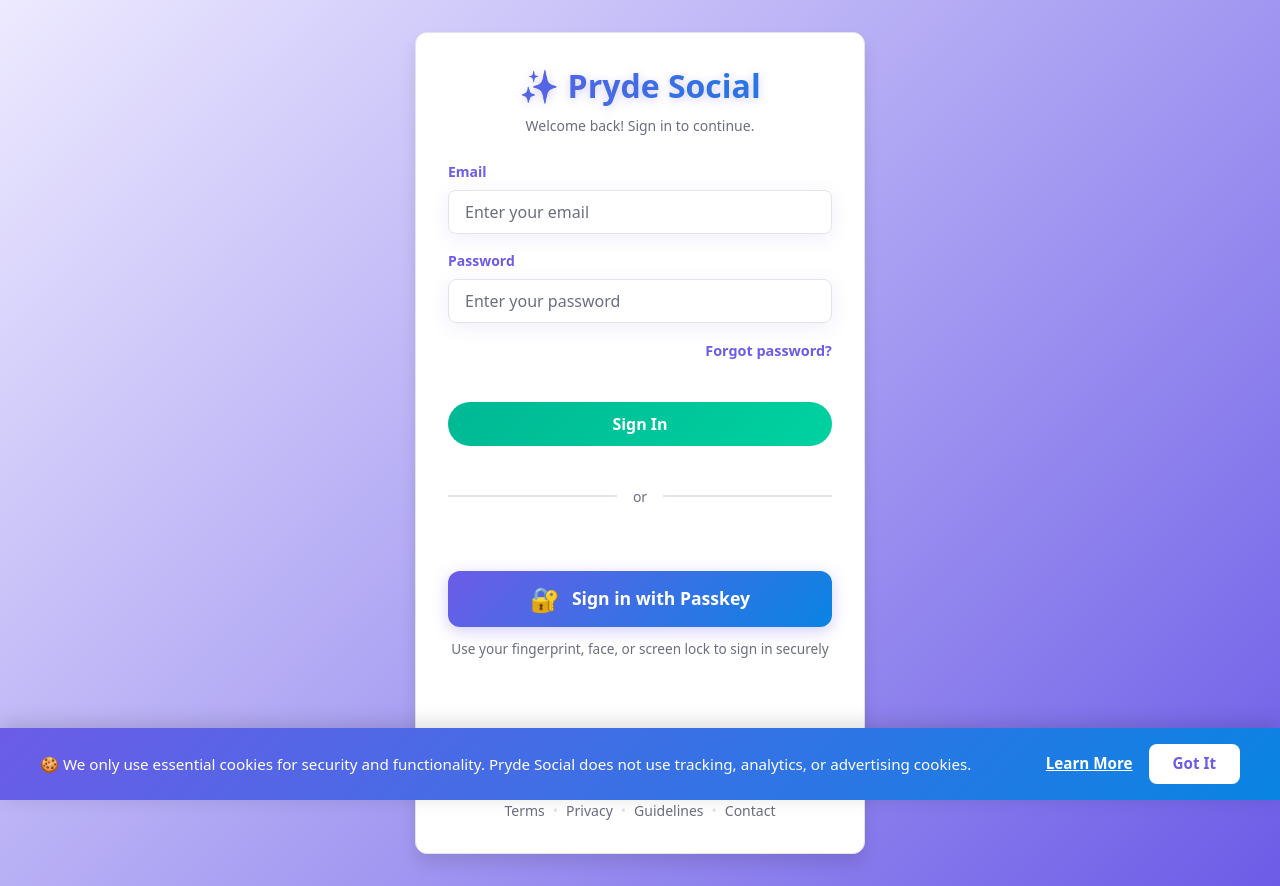
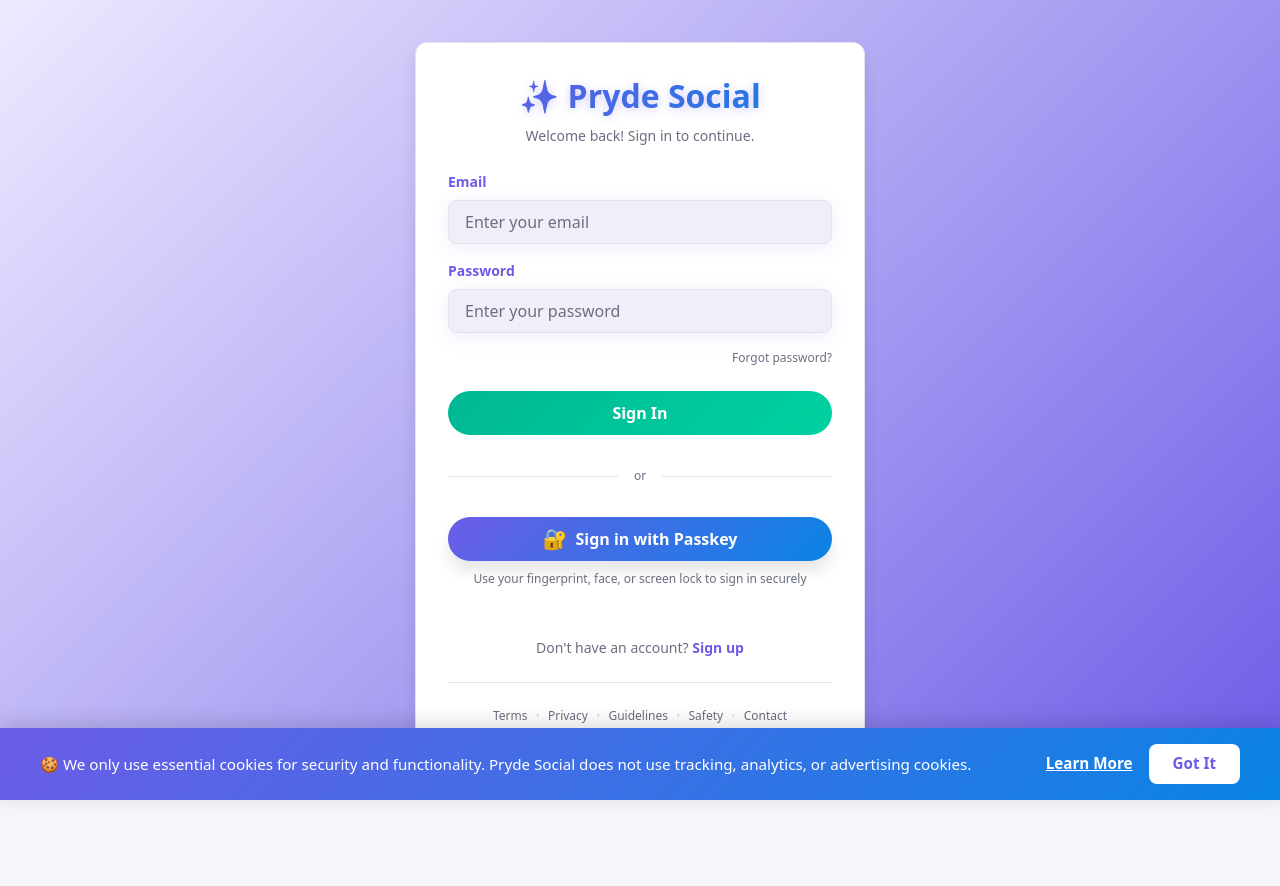
Before and after one commit to Amatex1/pryde-backend, a React (Vite) app: page /login in a window 1280 px wide. After the commit the page ends 800 px from the top, so only its background shows below. Built offline with nearby package versions, Linux system fonts and the light colour scheme.

Commit message:
modified:   src/components/PasskeyLogin.css modified:   src/pages/Auth.css modified:   src/pages/Login.jsx

```diff
--- a/src/components/PasskeyLogin.css
+++ b/src/components/PasskeyLogin.css
@@ -1,28 +1,29 @@
 .passkey-login {
-  margin: 1.5rem 0;
+  margin: 0;
 }
 
 .btn-passkey {
   width: 100%;
-  padding: 1rem;
+  padding: var(--button-padding-y) var(--button-padding-x);
+  min-height: var(--button-height-mobile);
   background: linear-gradient(135deg, var(--pryde-purple) 0%, var(--electric-blue) 100%);
   border: none;
-  border-radius: 0.75rem;
+  border-radius: var(--button-radius-pill);
   color: white;
-  font-size: 1.1rem;
+  font-size: var(--font-size-base);
   font-weight: 600;
   cursor: pointer;
-  transition: all 0.3s ease;
+  transition: all 0.15s ease;
   display: flex;
   align-items: center;
   justify-content: center;
-  gap: 0.75rem;
-  box-shadow: 0 0.25rem 1rem rgba(108, 92, 231, 0.3);
+  gap: var(--space-sm);
+  box-shadow: var(--shadow-lg);
 }
 
 .btn-passkey:hover:not(:disabled) {
-  transform: translateY(-2px);
-  box-shadow: 0 0.5rem 1.5rem rgba(108, 92, 231, 0.4);
+  transform: translateY(-1px);
+  box-shadow: var(--shadow-lg);
 }
 
 .btn-passkey:active:not(:disabled) {
@@ -32,31 +33,32 @@
 .btn-passkey:disabled {
   opacity: 0.6;
   cursor: not-allowed;
+  transform: none;
 }
 
 .passkey-icon {
-  font-size: 1.5rem;
+  font-size: var(--font-size-xl);
 }
 
 .passkey-help {
   text-align: center;
-  margin-top: 0.75rem;
+  margin-top: var(--space-sm);
 }
 
 .passkey-help p {
   color: var(--text-muted);
-  font-size: 0.85rem;
-  line-height: 1.4;
+  font-size: var(--font-size-xs); /* Reduced to xs for informational hierarchy */
+  line-height: var(--line-height-relaxed); /* Increased for better readability */
 }
 
 .error-message {
-  background: rgba(255, 107, 107, 0.1);
-  border: 2px solid #ff6b6b;
-  border-radius: 0.5rem;
-  padding: 0.75rem 1rem;
+  background: rgba(255, 107, 107, 0.2);
+  border: 1px solid #ff6b6b;
+  border-radius: var(--border-radius-lg);
+  padding: var(--space-md);
   color: #ff6b6b;
-  font-size: 0.9rem;
-  margin-bottom: 1rem;
+  font-size: var(--font-size-sm);
+  margin-bottom: var(--space-md);
   text-align: center;
 }
 
@@ -74,14 +76,10 @@
   color: #ff6b6b;
 }
 
-@media (max-width: 768px) {
+/* Mobile styles are already the default (mobile-first) */
+@media (min-width: 1024px) {
   .btn-passkey {
-    padding: 0.875rem;
-    font-size: 1rem;
-  }
-
-  .passkey-icon {
-    font-size: 1.25rem;
+    min-height: var(--button-height-desktop);
   }
 }
 
--- a/src/pages/Auth.css
+++ b/src/pages/Auth.css
@@ -85,7 +85,7 @@
   outline: none;
   font-size: var(--font-size-base);
   color: var(--text-main);
-  background: var(--bg-card);
+  background: var(--bg-subtle); /* Slightly reduced brightness for better hierarchy */
   transition: all 0.15s ease;
   min-height: var(--button-height-mobile); /* Ensure touch-friendly */
 }
@@ -97,6 +97,7 @@
 .form-input:focus {
   border-color: var(--color-primary);
   box-shadow: var(--shadow-focus);
+  background: var(--bg-card); /* Brighten on focus for feedback */
 }
 
 .btn-primary {
@@ -144,6 +145,26 @@
   text-decoration: underline;
 }
 
+/* Forgot password link - muted and right-aligned */
+.forgot-password-link {
+  display: flex;
+  justify-content: flex-end;
+  margin-top: var(--space-sm);
+}
+
+.auth-link-muted {
+  color: var(--text-muted);
+  text-decoration: none;
+  font-size: var(--font-size-xs); /* Reduced to xs for secondary hierarchy */
+  font-weight: 400; /* Lighter weight for subtle appearance */
+  transition: color 0.2s ease;
+}
+
+.auth-link-muted:hover {
+  color: var(--pryde-purple);
+  text-decoration: underline; /* Subtle underline only on hover */
+}
+
 .auth-legal-links {
   display: flex;
   justify-content: center;
@@ -152,15 +173,15 @@
   margin-top: var(--space-lg);
   padding-top: var(--space-lg);
   border-top: 1px solid var(--border-light);
-  font-size: var(--font-size-sm);
+  font-size: var(--font-size-xs); /* Reduced to xs for subtle footer */
   flex-wrap: wrap;
 }
 
 .auth-legal-links a {
   color: var(--text-muted);
   text-decoration: none;
-  font-size: var(--font-size-sm);
-  transition: color 0.3s ease;
+  font-size: var(--font-size-xs); /* Reduced to xs for subtle footer */
+  transition: color 0.2s ease;
 }
 
 .auth-legal-links a:hover {
@@ -168,8 +189,8 @@
 }
 
 .auth-legal-links span {
-  color: var(--border-light);
-  font-size: var(--font-size-sm);
+  color: var(--border-subtle); /* More subtle separator */
+  font-size: var(--font-size-xs); /* Reduced to xs for subtle footer */
 }
 
 .error-message {
@@ -298,21 +319,21 @@
   display: flex;
   align-items: center;
   text-align: center;
-  margin: var(--space-lg) 0;
+  margin: var(--space-md) 0; /* Reduced from lg to md for tighter rhythm */
 }
 
 .auth-divider::before,
 .auth-divider::after {
   content: '';
   flex: 1;
-  border-bottom: 2px solid var(--border-light);
+  border-bottom: 1px solid var(--border-subtle); /* Thinner, more subtle line */
 }
 
 .auth-divider span {
   padding: 0 var(--space-md);
   color: var(--text-muted);
-  font-size: var(--font-size-sm);
-  font-weight: 500;
+  font-size: var(--font-size-xs); /* Reduced for subtle appearance */
+  font-weight: 400; /* Lighter weight */
 }
 
 .passkey-setup-container {
--- a/src/pages/Login.jsx
+++ b/src/pages/Login.jsx
@@ -154,7 +154,7 @@ function Login({ setIsAuth }) {
           <form onSubmit={handleVerify2FA} className="auth-form">
             <div className="form-group">
               <label htmlFor="twoFactorCode">Two-Factor Authentication Code</label>
-              <p style={{ fontSize: '14px', color: 'var(--text-muted)', marginBottom: '10px' }}>
+              <p style={{ fontSize: 'var(--font-size-sm)', color: 'var(--text-muted)', marginBottom: 'var(--space-sm)' }}>
                 Enter the 6-digit code from your authenticator app or use a backup code.
               </p>
               <input
@@ -168,7 +168,7 @@ function Login({ setIsAuth }) {
                 maxLength={6}
                 autoFocus
                 style={{
-                  fontSize: '24px',
+                  fontSize: 'var(--font-size-2xl)',
                   textAlign: 'center',
                   letterSpacing: '10px',
                   fontWeight: 'bold'
@@ -189,7 +189,7 @@ function Login({ setIsAuth }) {
                 setError('');
               }}
               className="btn-secondary"
-              style={{ marginTop: '10px', width: '100%' }}
+              style={{ marginTop: 'var(--space-sm)', width: '100%' }}
             >
               ← Back to Login
             </button>
@@ -231,12 +231,11 @@ function Login({ setIsAuth }) {
               aria-invalid={error && error.toLowerCase().includes('password') ? 'true' : 'false'}
               aria-describedby={error && error.toLowerCase().includes('password') ? 'login-error' : undefined}
             />
-          </div>
-
-          <div style={{ textAlign: 'right', marginBottom: '1rem' }}>
-            <Link to="/forgot-password" className="auth-link" style={{ fontSize: '0.9rem' }}>
-              Forgot password?
-            </Link>
+            <div className="forgot-password-link">
+              <Link to="/forgot-password" className="auth-link-muted">
+                Forgot password?
+              </Link>
+            </div>
           </div>
 
           <button type="submit" disabled={loading} className="btn-primary glossy-gold">
@@ -269,6 +268,8 @@ function Login({ setIsAuth }) {
             <span>•</span>
             <Link to="/community">Guidelines</Link>
             <span>•</span>
+            <Link to="/safety">Safety</Link>
+            <span>•</span>
             <Link to="/contact">Contact</Link>
           </div>
         </div>
```
